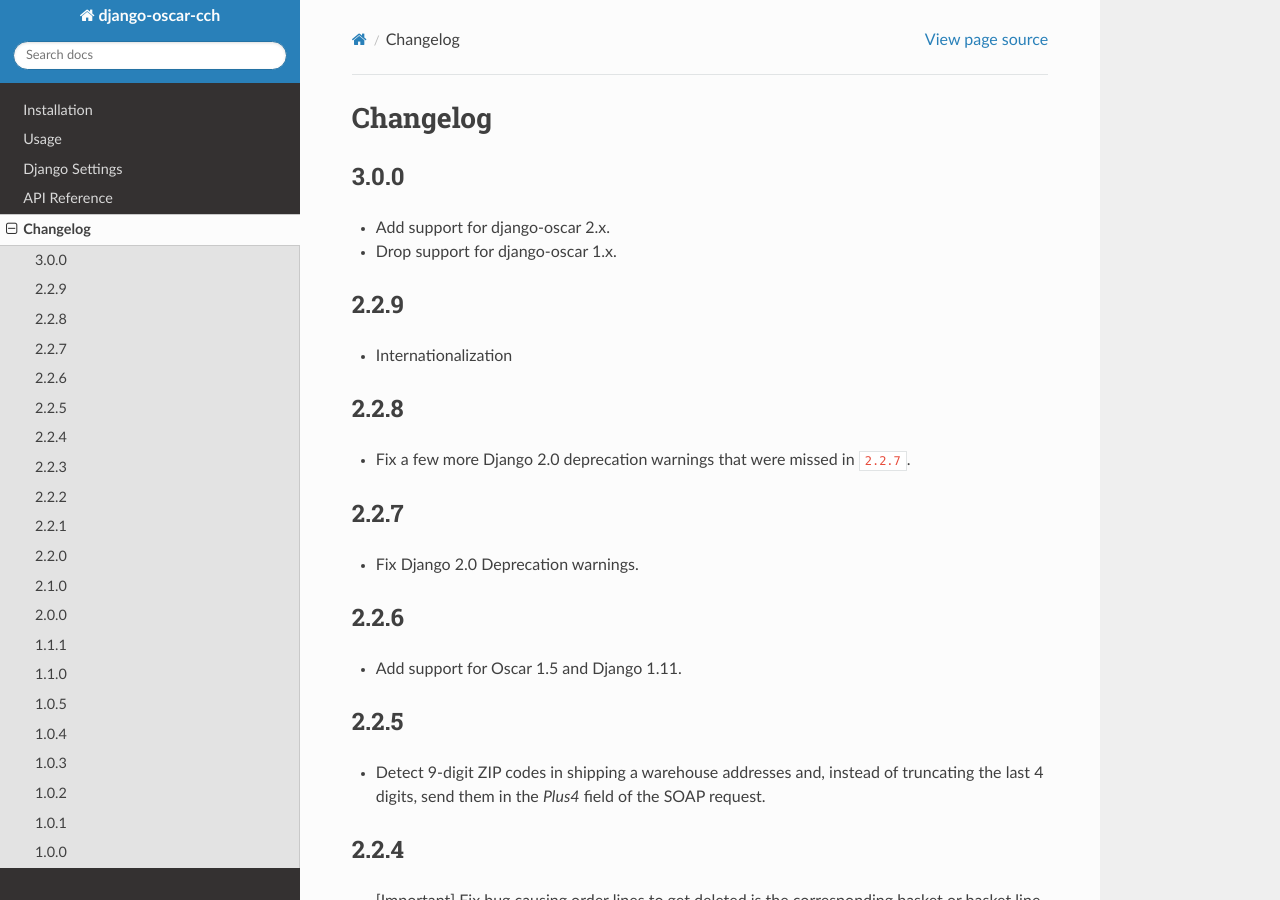
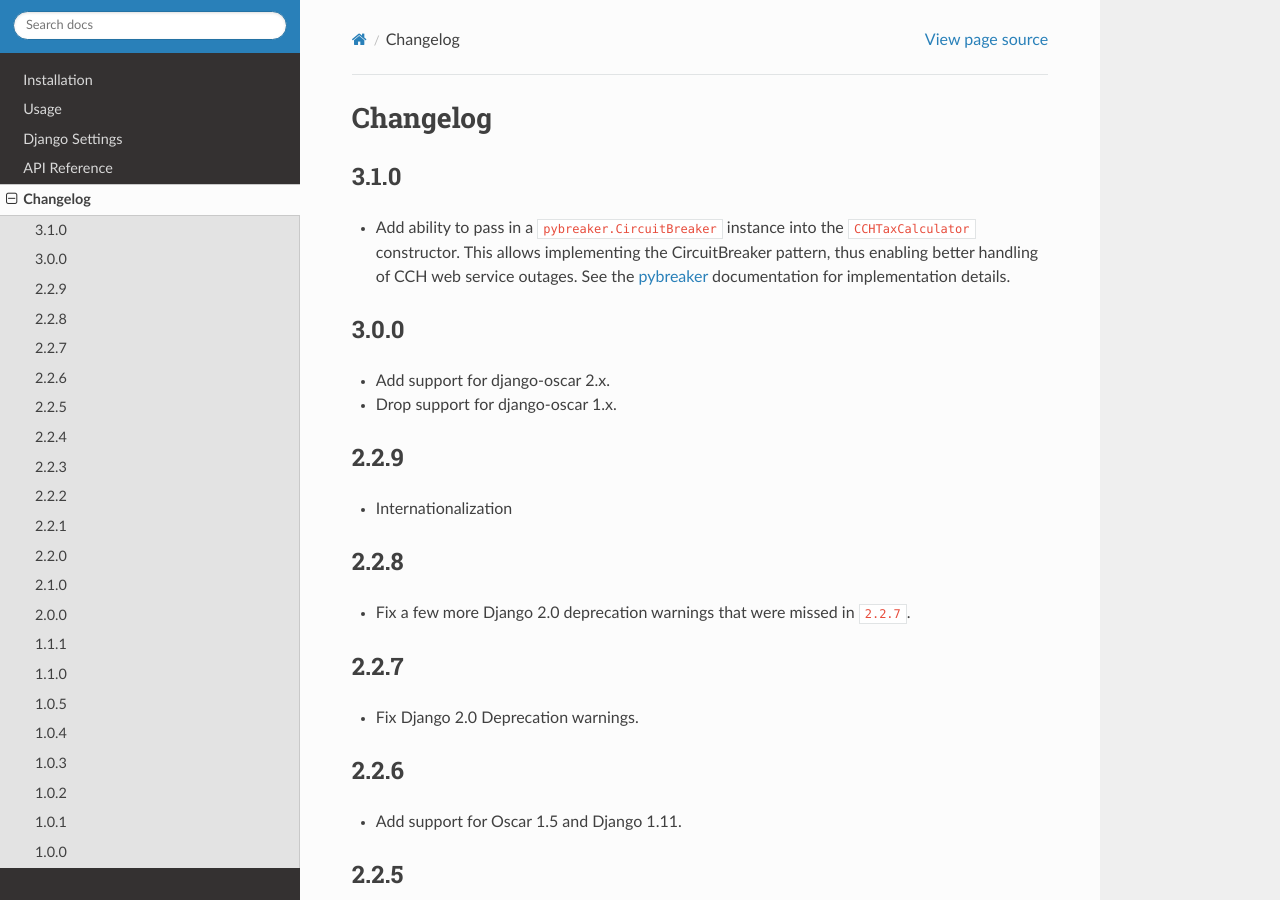
Before and after one commit to thelabnyc/django-oscar-cch, a Sphinx documentation site: the page built from docs/changes.rst, in a window 1280 px wide and 900 px high. Built offline with Sphinx 7.4.7 and the Read the Docs theme 2.0.0, drawn with Linux system fonts in a browser that asks for light colours; the version number could not be read and is left out.

Commit message:
Update changelog

```diff
--- a/docs/changes.rst
+++ b/docs/changes.rst
@@ -2,6 +2,10 @@
 
 Changelog
 =========
+
+3.1.0
+------------------
+- Add ability to pass in a ``pybreaker.CircuitBreaker`` instance into the ``CCHTaxCalculator`` constructor. This allows implementing the CircuitBreaker pattern, thus enabling better handling of CCH web service outages. See the `pybreaker <https://github.com/danielfm/pybreaker>`_ documentation for implementation details.
 
 3.0.0
 ------------------
```
